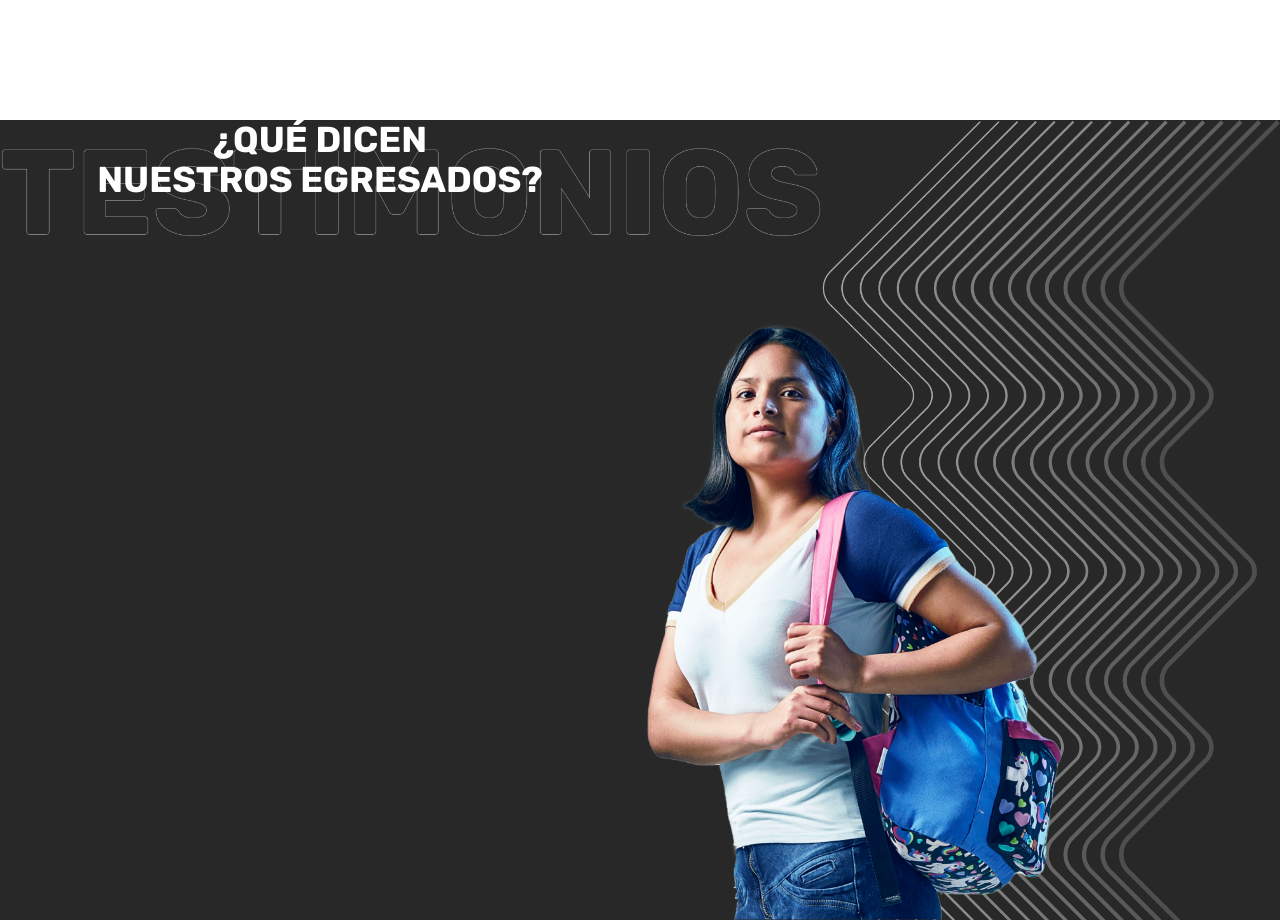
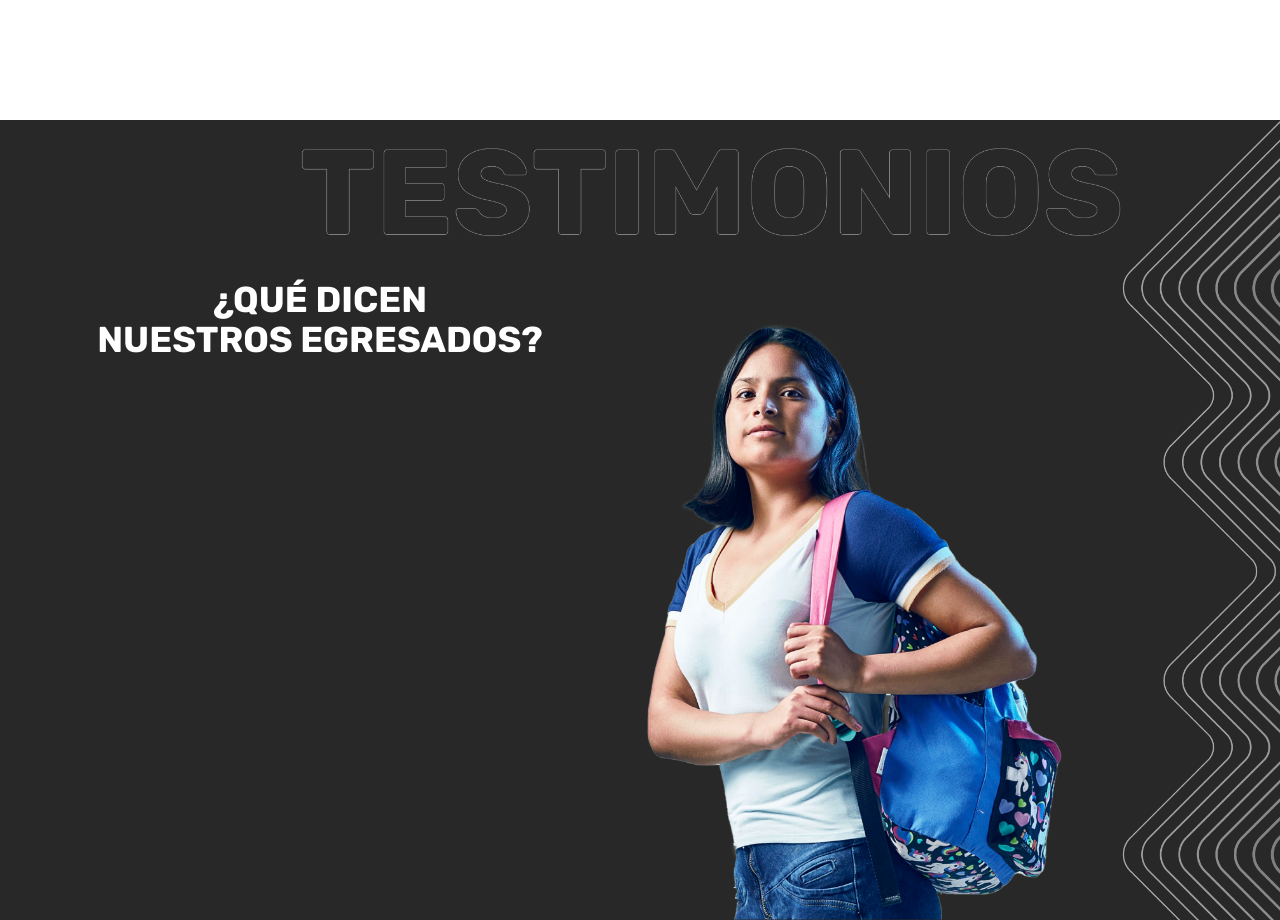
Before and after one commit to andrealemonroy/tecsup, a React (Create React App) app: page / in a window 1280 px wide. Shown: the part 1480-2400 px from the top of the page. Built offline with nearby package versions, Linux system fonts and the light colour scheme; a web font is replaced by a local one.

Commit message:
fix testimonies

```diff
--- a/src/App.js
+++ b/src/App.js
@@ -194,7 +194,7 @@
       </div>
       <div className="testimonies h-screen bg-lightBlack">
         <div className="flex h-full">
-          <div className="w-1/2">
+          <div className="w-1/2 mt-40">
             <h3 className='text-4xl text-white rubik font-bold text-center'>¿QUÉ DICEN</h3>
             <h3 className='text-4xl text-white rubik font-bold text-center'>NUESTROS EGRESADOS?</h3>
           </div>
--- a/src/index.css
+++ b/src/index.css
@@ -75,4 +75,5 @@
   background-image: url('/public/img/testimonies-bg.png');
   background-size: cover;
   background-repeat: no-repeat;
+  background-position-x: 300px;
 }
```
